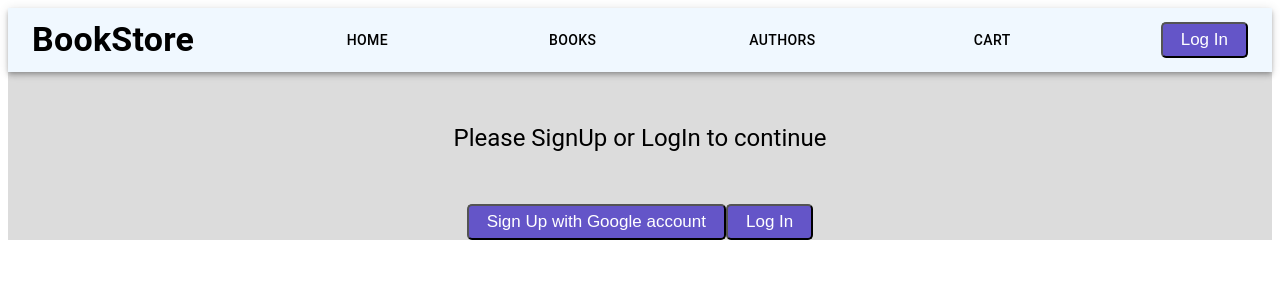
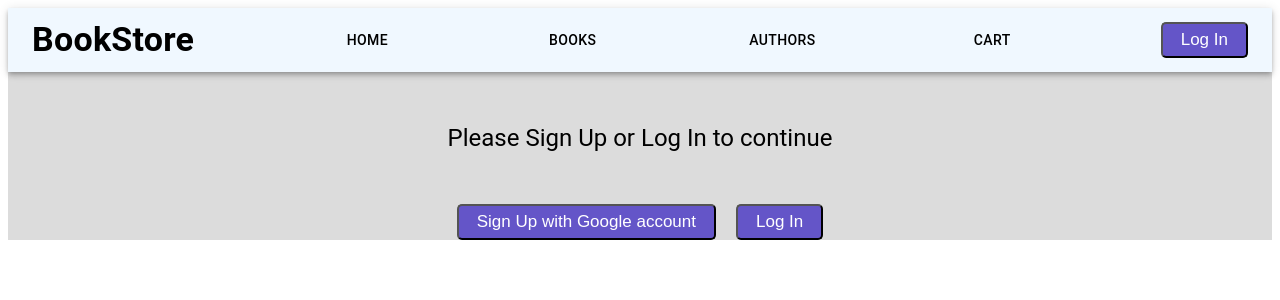
Before and after one commit to gyaan1997/myBookstore, a React (Create React App) app: page /loginpage in a window 1280 px wide. Shown: the top 300 px of the page. Built offline with nearby package versions, Linux system fonts and the light colour scheme.

Commit message:
Signup style adjustments

```diff
--- a/src/App.js
+++ b/src/App.js
@@ -1,4 +1,3 @@
-// AppRouter.js
 import React from 'react';
 import { BrowserRouter as Router, Routes, Route } from 'react-router-dom';
 import Home from './Pages/Home';
--- a/src/Pages/Home.js
+++ b/src/Pages/Home.js
@@ -36,7 +36,7 @@ const Home = () => {
             <Typography variant="h1">Welcome to the Book Store {user.name.slice(0, 5).toUpperCase()} </Typography>
             : <><Typography variant="h1">Welcome to the Home Page</Typography>
               <Typography variant="h4" >Please Sign up to explore more</Typography>
-              <Signup />
+              <div style={{ marginTop: "20px" }} ><Signup /></div>
             </>
           }
         </LazyLoad>
--- a/src/Pages/LoginPage.js
+++ b/src/Pages/LoginPage.js
@@ -6,11 +6,11 @@ function LoginPage() {
     return (
         <Container component="main" maxWidth="xs" style={{ display: 'flex', flexDirection: 'column', alignItems: 'center', marginTop: '50px' }}>
             <Typography component="h1" variant="h5">
-                Please SignUp or LogIn to continue
+                Please Sign Up or Log In to continue
             </Typography>
-            <div style={{ display: 'flex', alignItems: 'center', marginTop: '50px', justifyContent: "space-between" }} >
-                <Signup />
-                <LoginButton />
+            <div style={{ display: 'flex', alignItems: 'center', marginTop: '50px' }} >
+                <div><Signup /></div>
+                <div style={{ marginLeft: '20px' }}> <LoginButton /></div>
             </div>
         </Container>
     );
```
